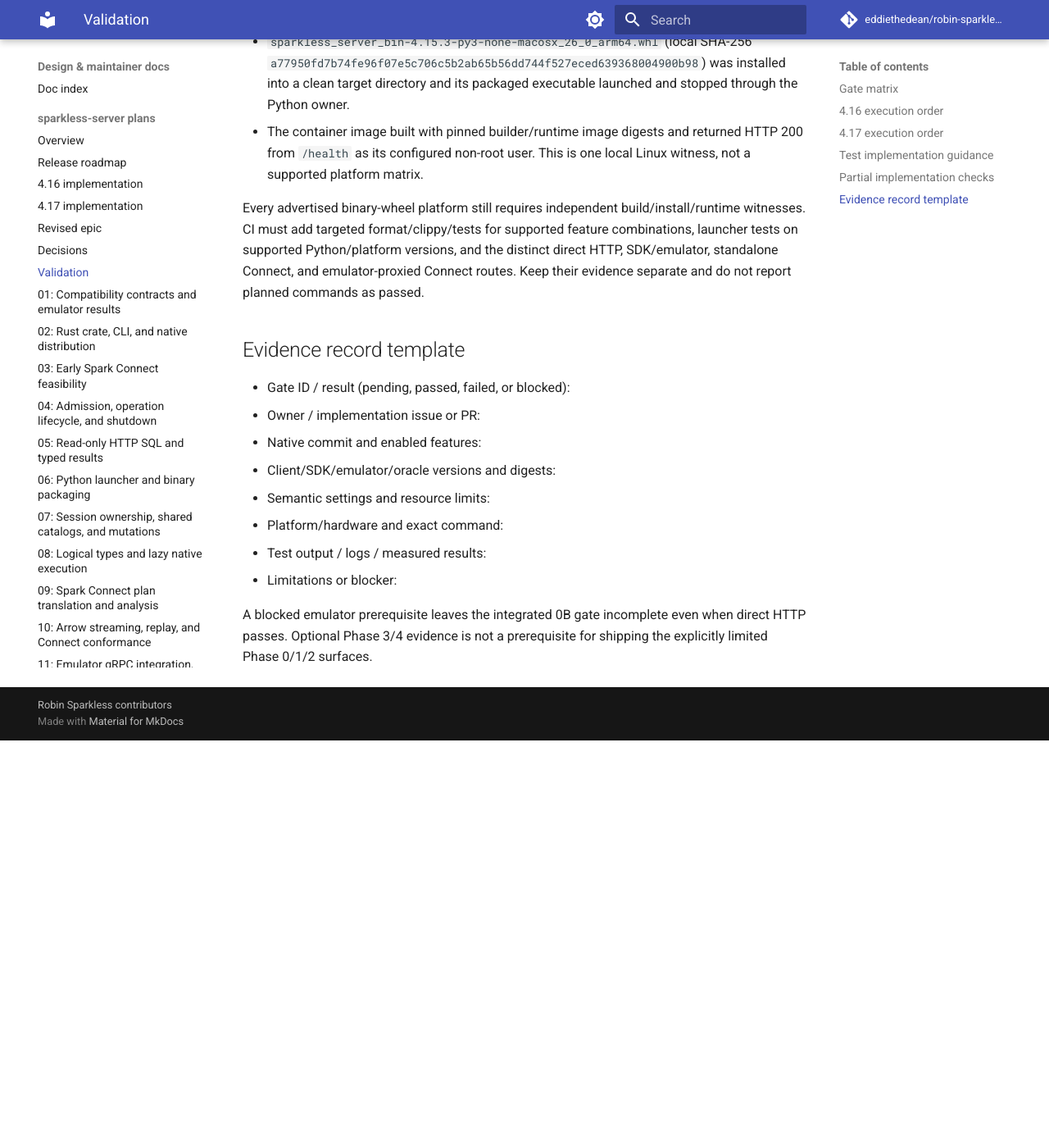
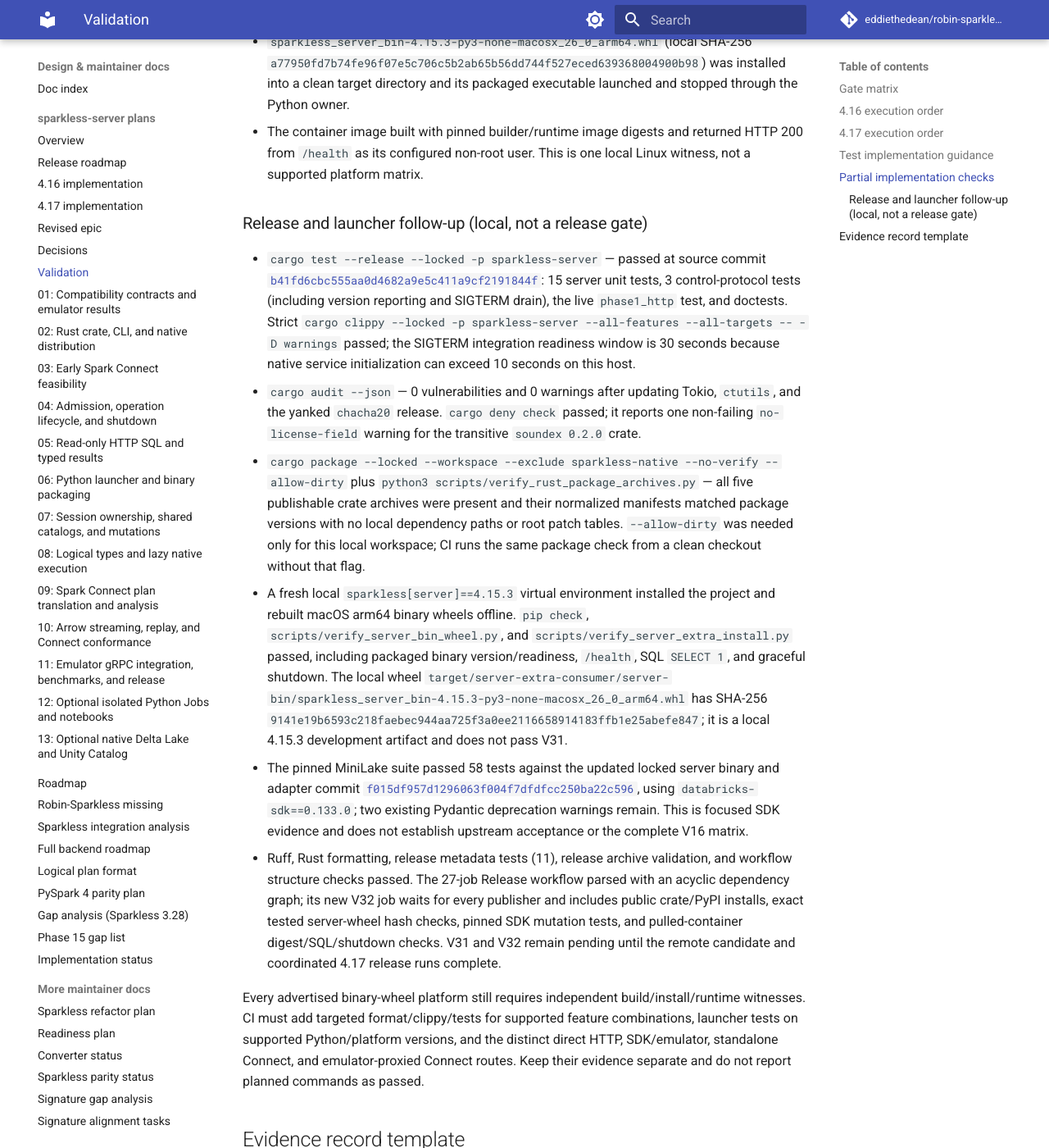
Before and after one commit to eddiethedean/robin-sparkless, an MkDocs documentation site: the page built from docs/plans/sparkless-server/VALIDATION.md, in a window 1280 px wide and 1400 px high, scrolled down 11597 px. Shown: the whole window at 82% size. Built offline with MkDocs 1.6.1 and Material for MkDocs 9.7.7, drawn with Linux system fonts in a browser that asks for light colours; comment, search, counter and statistics services are not loaded; before the commit the page ends 12500 px from its top, so only the background shows below that.

Commit message:
docs: record phase 4.17 release checks

```diff
--- a/docs/plans/sparkless-server/VALIDATION.md
+++ b/docs/plans/sparkless-server/VALIDATION.md
@@ -110,6 +110,15 @@
 - `sparkless_server_bin-4.15.3-py3-none-macosx_26_0_arm64.whl` (local SHA-256 `a77950fd7b74fe96f07e5c706c5b2ab65b56dd744f527eced639368004900b98`) was installed into a clean target directory and its packaged executable launched and stopped through the Python owner.
 - The container image built with pinned builder/runtime image digests and returned HTTP 200 from `/health` as its configured non-root user. This is one local Linux witness, not a supported platform matrix.
 
+### Release and launcher follow-up (local, not a release gate)
+
+- `cargo test --release --locked -p sparkless-server` — passed at source commit [`b41fd6cbc555aa0d4682a9e5c411a9cf2191844f`](https://github.com/eddiethedean/robin-sparkless/commit/b41fd6cbc555aa0d4682a9e5c411a9cf2191844f): 15 server unit tests, 3 control-protocol tests (including version reporting and SIGTERM drain), the live `phase1_http` test, and doctests. Strict `cargo clippy --locked -p sparkless-server --all-features --all-targets -- -D warnings` passed; the SIGTERM integration readiness window is 30 seconds because native service initialization can exceed 10 seconds on this host.
+- `cargo audit --json` — 0 vulnerabilities and 0 warnings after updating Tokio, `ctutils`, and the yanked `chacha20` release. `cargo deny check` passed; it reports one non-failing `no-license-field` warning for the transitive `soundex 0.2.0` crate.
+- `cargo package --locked --workspace --exclude sparkless-native --no-verify --allow-dirty` plus `python3 scripts/verify_rust_package_archives.py` — all five publishable crate archives were present and their normalized manifests matched package versions with no local dependency paths or root patch tables. `--allow-dirty` was needed only for this local workspace; CI runs the same package check from a clean checkout without that flag.
+- A fresh local `sparkless[server]==4.15.3` virtual environment installed the project and rebuilt macOS arm64 binary wheels offline. `pip check`, `scripts/verify_server_bin_wheel.py`, and `scripts/verify_server_extra_install.py` passed, including packaged binary version/readiness, `/health`, SQL `SELECT 1`, and graceful shutdown. The local wheel `target/server-extra-consumer/server-bin/sparkless_server_bin-4.15.3-py3-none-macosx_26_0_arm64.whl` has SHA-256 `9141e19b6593c218faebec944aa725f3a0ee2116658914183ffb1e25abefe847`; it is a local 4.15.3 development artifact and does not pass V31.
+- The pinned MiniLake suite passed 58 tests against the updated locked server binary and adapter commit [`f015df957d1296063f004f7dfdfcc250ba22c596`](https://github.com/eddiethedean/minilake/commit/f015df957d1296063f004f7dfdfcc250ba22c596), using `databricks-sdk==0.133.0`; two existing Pydantic deprecation warnings remain. This is focused SDK evidence and does not establish upstream acceptance or the complete V16 matrix.
+- Ruff, Rust formatting, release metadata tests (11), release archive validation, and workflow structure checks passed. The 27-job Release workflow parsed with an acyclic dependency graph; its new V32 job waits for every publisher and includes public crate/PyPI installs, exact tested server-wheel hash checks, pinned SDK mutation tests, and pulled-container digest/SQL/shutdown checks. V31 and V32 remain pending until the remote candidate and coordinated 4.17 release runs complete.
+
 Every advertised binary-wheel platform still requires independent build/install/runtime witnesses. CI must add targeted format/clippy/tests for supported feature combinations, launcher tests on supported Python/platform versions, and the distinct direct HTTP, SDK/emulator, standalone Connect, and emulator-proxied Connect routes. Keep their evidence separate and do not report planned commands as passed.
 
 ## Evidence record template
```
